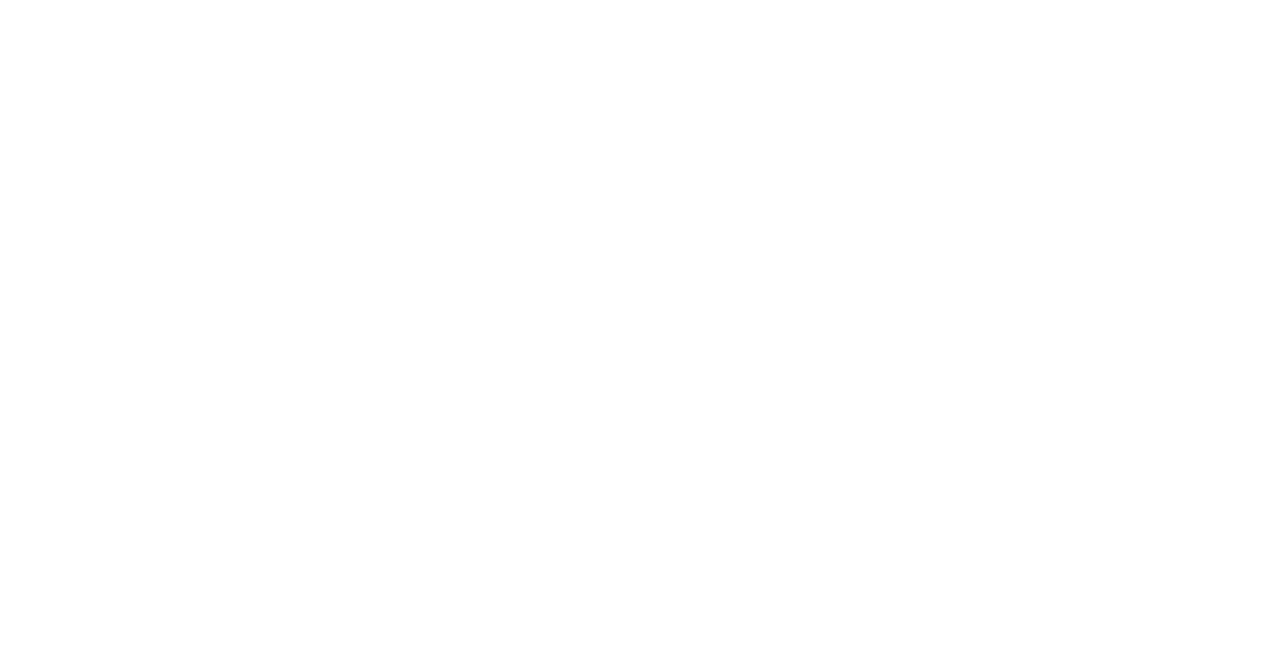
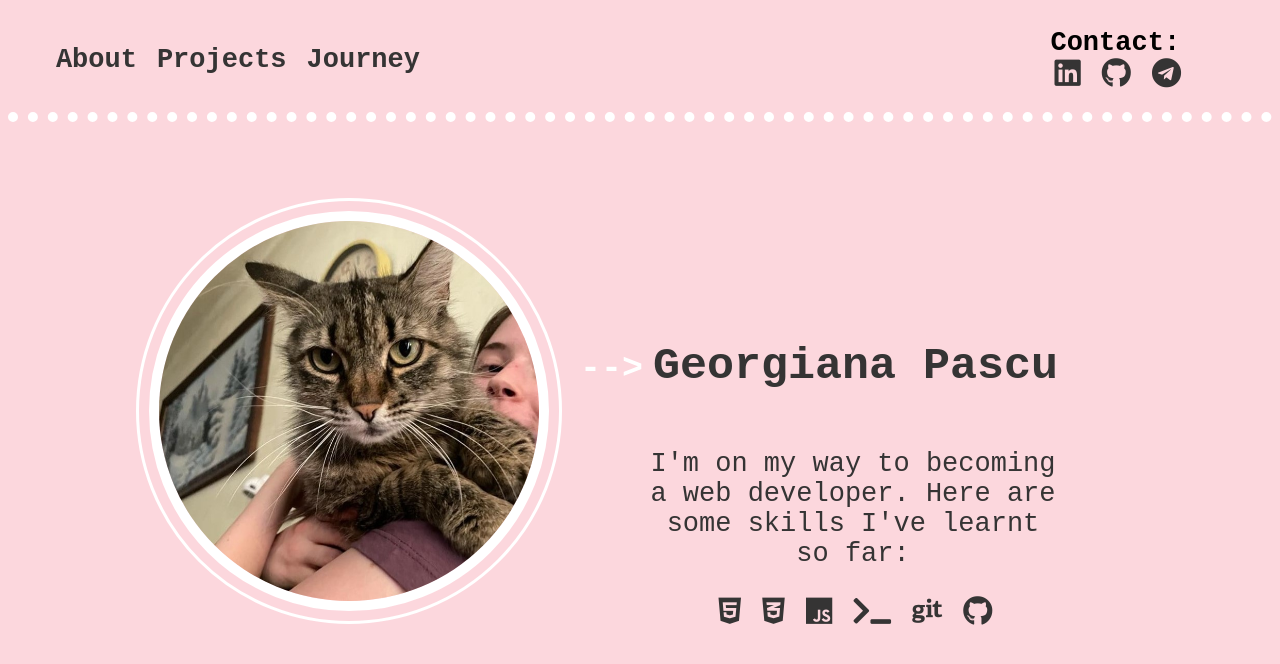
Before and after one commit to gina171/portofolioCodecademy, a plain HTML site: page index.html in a window 1280 px wide. Drawn offline with Linux system fonts and the light colour scheme.

Commit message:
about page done

```diff
--- a/index.html
+++ b/index.html
@@ -3,9 +3,52 @@
 <head>
     <meta charset="UTF-8">
     <meta name="viewport" content="width=device-width, initial-scale=1.0">
+    <link rel="stylesheet" href="https://cdnjs.cloudflare.com/ajax/libs/font-awesome/5.15.3/css/all.min.css">
+    <link rel="stylesheet" href="style.css">
     <title>Document</title>
 </head>
 <body>
+    <header>
+        <nav>
+            <ul>
+                <li><a href="#">About</a></li>
+                <li><a href="#">Projects</a></li>
+                <li><a href="#">Journey</a></li>
+            </ul>
+        </nav>
+        <div class="contact">
+            <span>Contact:</span>
+            <div class="contact-icons">
+                <a href="https://www.linkedin.com/in/georgi-p-000ab4210/"><i class="fab fa-linkedin icon"></i></a>
+                <a href="https://github.com/gina171"><i class="fab fa-github icon"></i></a>
+                <a href="https://github.com/gina171#"><i class="fab fa-telegram icon"></i></a>
+            </div>
+        </div>
+    </header>
 
+    <main>
+            <div class="double-border"><img id="image" src="image1.jpg"></div>
+            <!-- <img id="image2" src="me-in-red.jpg">
+            <img id="image3" src="me-in-red.jpg">
+            <img id="image4" src="my-fb-profile-pic.jpg"> -->
+            <div class="about">
+                <h1>Georgiana Pascu</h1>
+                <div class="description">
+                    <p>I'm on my way to becoming a web developer. Here are some skills I've learnt so far:</p>
+                    <div class="skills">
+                        <i class="fab fa-html5 icon"></i>
+                        <i class="fab fa-css3-alt icon"></i>
+                        <i class="fab fa-js icon"></i>
+                        <i class="fas fa-terminal icon"></i>
+                        <i class="fab fa-git icon"></i>
+                        <i class="fab fa-github icon"></i>
+                    </div>
+                </div>
+            </div>
+
+
+    </main>
+
+    <script src="script.js"></script>
 </body>
 </html>
--- a/script.js
+++ b/script.js
@@ -0,0 +1,37 @@
+// let img1 = document.getElementById('image1');
+// let img2 = document.getElementById('image2');
+// let img3 = document.getElementById('image3');
+// let img4 = document.getElementById('image4');
+
+// function changeImage () {
+//     if (img1.style.display === 'inline-block') {
+//         img1.style.display = 'none';
+//         img2.style.display = 'inline-block';
+//     } else if (img2.style.display === 'inline-block') {
+//         img2.style.display = 'none';
+//         img3.style.display = 'inline-block';
+//     } else if (img3.style.display === 'inline-block') {
+//         img3.style.display = 'none';
+//         img4.style.display = 'inline-block';
+//     } else {
+//         img4.style.display = 'none';
+//         img1.style.display = 'inline-block';
+//     }
+// }
+
+// img.addEventListener("click", changeImage);
+
+let currentImage = 1;
+const img = document.getElementById('image');
+
+function changeImage() {
+  currentImage++;
+
+  if (currentImage > 4) {
+    currentImage = 1;
+  }
+
+  img.src = `image${currentImage}.jpg`;
+}
+
+img.addEventListener("click", changeImage);
--- a/style.css
+++ b/style.css
@@ -0,0 +1,171 @@
+html {
+    background-color: rgb(252, 215, 221);
+    font-family: monospace, sans-serif;
+    font-size: 18px;
+}
+
+* {
+    box-sizing: border-box;
+}
+
+.icon {
+    color: rgb(53, 52, 52);
+    font-size: 30px;
+    margin-left: 5px;
+}
+
+img {
+    height: 400px;
+    width: auto;
+    border-radius: 50%;
+    border: 10px solid white;
+    margin: 10px;
+}
+
+.double-border {
+    border: 3px solid white;
+    border-radius: 50%;
+    padding: 0;
+    display: flex;
+    justify-content: center;
+    align-items: center;
+}
+
+header {
+    display: flex;
+    flex-direction: row;
+    justify-content: space-between;
+    align-items: center;
+    font-size: 1.5rem;
+    font-weight: bold;
+    padding: 0 3%;
+    border-bottom: 10px dotted white;
+    text-align: center;
+    flex-wrap: wrap;
+    /* text-shadow:
+    -1px -1px 0 #fff,
+    1px -1px 0 #fff,
+    -1px 1px 0 #fff,
+    1px 1px 0 #fff; */
+
+}
+
+nav {
+    width: 30%;
+}
+
+nav ul {
+    display: flex;
+    flex-direction: row;
+    justify-content: space-between;
+    align-items: center;
+    padding: 0;
+}
+
+nav ul li {
+    list-style: none;
+    margin:0 10px;
+}
+
+nav ul li a {
+    color: rgb(53, 52, 52);
+    text-decoration: none;
+}
+
+.contact {
+    display: flex;
+    flex-direction: row;
+    justify-content: space-evenly;
+    align-items: center;
+    width: 20%;
+    height: 100%;
+    padding: 20px 5px;
+    flex-wrap: wrap;
+}
+
+main {
+    display: flex;
+    flex-direction: row;
+    justify-content: center;
+    align-items: center;
+    margin: 6% 4%;
+}
+
+.about {
+    display: flex;
+    flex-direction: column;
+    justify-content: space-around;
+    align-items: center;
+    height: 200px;
+    width: 50%;
+    color: rgb(53, 52, 52);
+
+}
+
+h1 {
+    font-size: 2.5rem;
+    position: relative;
+    right: 5%;
+    text-align: center;
+
+}
+
+h1:before {
+    content: "-->";
+    color: white;
+    position: relative;
+    right: 10px;
+    font-size: 35px;
+    font-weight: 700;
+}
+
+.description {
+    width: 70%;
+    font-size: 1.5rem;
+    text-align: center;
+}
+
+@media only screen and (max-width: 950px) {
+    main {
+        flex-direction: column;
+    }
+    h1 {
+        position: static;
+        text-align: center;
+
+    }
+    h1:before {
+        content:'';
+    }
+    .about {
+        height: auto;
+        width: auto;
+    }
+}
+
+@media only screen and (max-width: 750px) {
+    header {
+        flex-direction: column;
+        justify-content: center;
+        align-items: center;
+    }
+    nav ul {
+        justify-content: center;
+        align-items: center;
+
+    }
+    .contact {
+        width: auto;
+        padding: 10px;
+    }
+}
+
+@media only screen and (max-width: 450px) {
+    img {
+        width: 250px;
+        height: auto;
+    }
+    nav ul {
+        flex-wrap: wrap;
+    }
+}
```
Also changed, not shown: image1.jpg (added), image2.jpg (added), image3.jpg (added), image4.jpg (added).
